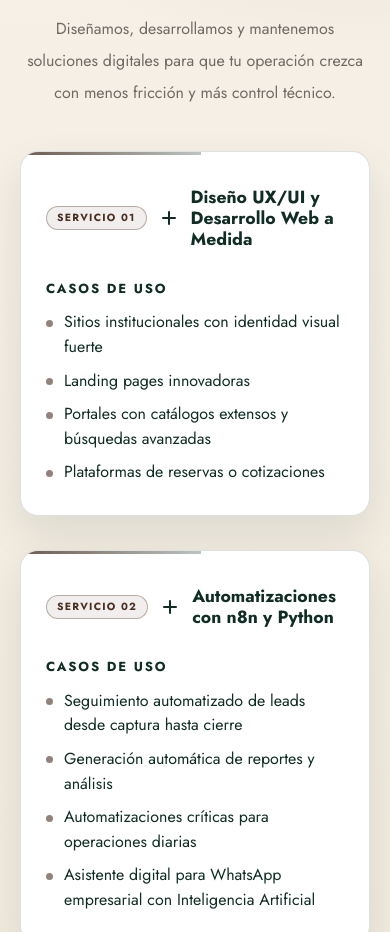
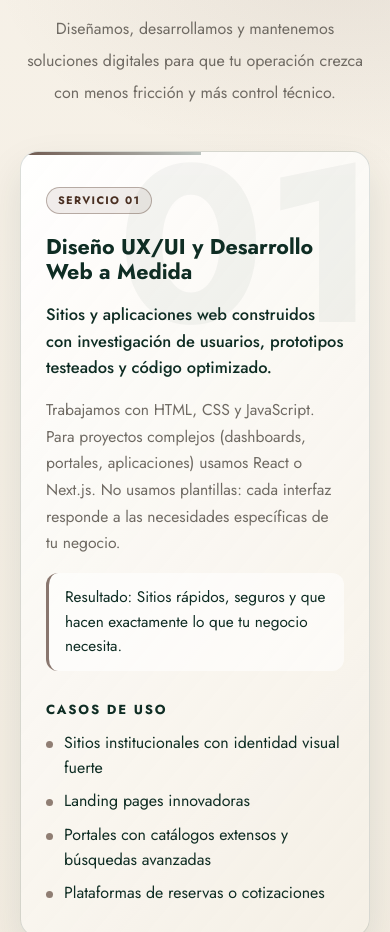
Before and after one commit to inkinvissible/ejez-web, a website: page index.html in a window 390 px wide. Shown: the part 2620-3552 px from the top of the page. Drawn offline with Linux system fonts and the light colour scheme; files whose address does not match are found by name.

Commit message:
commit porque codespaces me da error

```diff
--- a/js/script.js
+++ b/js/script.js
@@ -407,29 +407,6 @@
   });
 
 
-  // Service Accordion for Mobile
-  const serviceCards = document.querySelectorAll('.service-card');
-
-  serviceCards.forEach(card => {
-    const header = card.querySelector('.service-card-top');
-    if (header) {
-      header.addEventListener('click', () => {
-        // Only activate on mobile/tablet where the layout changes
-        if (window.innerWidth > 860) return;
-
-        const isActive = card.classList.contains('active');
-
-        // Close all others to mimic accordion behavior
-        serviceCards.forEach(c => c.classList.remove('active'));
-
-        // If it wasn't active, open it. If it was active, it stays closed (toggled off above)
-        if (!isActive) {
-          card.classList.add('active');
-        }
-      });
-    }
-  });
-
   // Timeline Scroll Animation
   const timelineContainer = document.querySelector('.timeline-container');
   const timelineItems = document.querySelectorAll('.timeline-item');
@@ -437,6 +414,15 @@
 
   if (timelineContainer && timelineItems.length) {
     timelineContainer.classList.add('js-active');
+    const revealAllTimelineItems = () => {
+      timelineItems.forEach((item) => item.classList.add('visible'));
+      if (timelineProgress) {
+        timelineProgress.style.height = '100%';
+      }
+    };
+
+    if ("IntersectionObserver" in window) {
+      timelineContainer.classList.add('is-enhanced');
 
       // 1. Scroll Triggered (Reveal Items)
       const observerOptions = {
@@ -448,12 +434,9 @@
         entries.forEach(entry => {
           if (entry.isIntersecting) {
             entry.target.classList.add('visible');
-        } else {
-          // If element is leaving towards the bottom (top > 0), it means we scrolled UP past it.
-          // Remove the class to allow re-animation when scrolling back down.
-          if (entry.boundingClientRect.top > 0) {
+          } else if (entry.boundingClientRect.top > 0) {
+            // If element leaves while scrolling up, reset animation for next pass.
             entry.target.classList.remove('visible');
-          }
           }
         });
       }, observerOptions);
@@ -461,6 +444,17 @@
       timelineItems.forEach(item => {
         timelineObserver.observe(item);
       });
+
+      // Fail-safe: if browser observer quirks prevent reveals, keep timeline readable.
+      window.setTimeout(() => {
+        if (!timelineContainer.querySelector('.timeline-item.visible')) {
+          timelineContainer.classList.remove('is-enhanced');
+          revealAllTimelineItems();
+        }
+      }, 1400);
+    } else {
+      revealAllTimelineItems();
+    }
 
     // 2. Scroll Linked (Progress Line)
     let timelineTicking = false;
@@ -475,6 +469,10 @@
 
       const viewportCenter = windowHeight / 2;
       const distFromTop = viewportCenter - rect.top;
+      if (rect.height <= 0) {
+        timelineTicking = false;
+        return;
+      }
       let percentage = (distFromTop / rect.height) * 100;
 
       // Clamp between 0 and 100
--- a/style.css
+++ b/style.css
@@ -1227,7 +1227,7 @@ nav#navbar {
     border-radius: 999px;
     border: 1px solid rgba(74, 47, 34, 0.35);
     background: rgba(74, 47, 34, 0.08);
-    display: none;
+    display: inline-block;
 }
 #services .service-card-title {
     order: 1;
@@ -1306,10 +1306,6 @@ nav#navbar {
   }
 }
 
-.service-toggle-icon {
-    display: none;
-}
-
 @media only screen and (max-width: 1040px) {
   #services {
       padding: 120px 0;
@@ -1321,110 +1317,36 @@ nav#navbar {
 }
 
 @media only screen and (max-width: 860px) {
-  #services .service-stack {
-      gap: 15px; /* Tighter gap for accordion */
+  #services .services-stack {
+      gap: 20px;
+  }
+  #services .service-card {
+      padding: 30px 26px 28px;
+      border-radius: 18px;
   }
   #services .service-card-top {
-      flex-direction: row;
-      align-items: center;
-      justify-content: space-between;
-      gap: 15px;
-      cursor: pointer;
-      width: 100%;
-      position: relative;
-      z-index: 5;
+      flex-direction: column;
+      align-items: flex-start;
+      gap: 10px;
   }
   #services .service-card-number {
       order: 0;
       margin-left: 0;
       display: inline-block;
-      font-size: 0.65rem;
-      padding: 5px 10px;
+      font-size: 0.68rem;
+      padding: 6px 11px;
   }
   #services .service-card-title {
-      font-size: 1.1rem;
-      flex: 1;
+      font-size: clamp(1.34rem, 5.4vw, 1.68rem);
       margin: 0;
-      max-width: none;
+      max-width: 100%;
       text-align: left;
   }
-
-  /* Accordion Toggle Icon */
-  .service-toggle-icon {
-      display: block;
-      width: 14px;
-      height: 14px;
-      position: relative;
-      flex-shrink: 0;
-  }
-  .service-toggle-icon::before,
-  .service-toggle-icon::after {
-      content: "";
-      position: absolute;
-      background-color: var(--color-primary);
-      transition: transform 0.3s ease;
-      border-radius: 2px;
-  }
-  .service-toggle-icon::before {
-      top: 50%;
-      left: 0;
-      width: 100%;
-      height: 2px;
-      margin-top: -1px;
-  }
-  .service-toggle-icon::after {
-      top: 0;
-      left: 50%;
-      width: 2px;
-      height: 100%;
-      margin-left: -1px;
-  }
-  #services .service-card.active .service-toggle-icon::after {
-      transform: rotate(90deg); /* Makes it a minus */
-  }
-
-  /* Card Styles */
-  #services .service-card {
-      padding: 20px 25px;
-      border-radius: 12px;
-      background: #fff;
-      transition: all 0.3s ease;
-      min-height: auto; /* Allow collapsing */
-  }
-  #services .service-card.active {
-      padding: 30px 25px 35px;
-      background: linear-gradient(130deg, rgba(255, 255, 255, 0.95), rgba(245, 240, 230, 0.8));
-      border-color: rgba(15, 45, 36, 0.24);
-      box-shadow: 0 12px 30px rgba(15, 45, 36, 0.12);
-  }
-
-  /* Watermark adjustments */
-  .service-watermark {
-      font-size: 6rem;
-      top: 10px;
-      right: 10px;
-      opacity: 0.03;
-      display: none; /* Hide on collapsed */
-  }
-  #services .service-card.active .service-watermark {
-      display: block;
-  }
-
-  /* Content Visibility */
   #services .service-card-body {
-      display: none;
-      margin-top: 20px;
-      padding-top: 20px;
-      border-top: 1px solid rgba(15, 45, 36, 0.08);
+      margin-top: 18px;
       max-width: 100%;
       gap: 16px;
   }
-  #services .service-card.active .service-card-body {
-      display: flex;
-      animation: fadeIn 0.4s ease;
-  }
-
-  /* Additional Mobile Adjustments */
   #services .service-case-title {
       margin-top: 28px;
   }
@@ -1432,11 +1354,6 @@ nav#navbar {
       grid-template-columns: 1fr;
       gap: 9px;
   }
-}
-
-@keyframes fadeIn {
-    from { opacity: 0; transform: translateY(10px); }
-    to { opacity: 1; transform: translateY(0); }
 }
 
 @media only screen and (max-width: 620px) {
@@ -1676,7 +1593,7 @@ nav#navbar {
 }
 
 /* Progressive Enhancement: Only hide if JS is active */
-.timeline-container.js-active .timeline-content {
+.timeline-container.js-active.is-enhanced .timeline-content {
     opacity: 0;
     transform: translateY(30px);
 }
@@ -1692,7 +1609,7 @@ nav#navbar {
 }
 
 /* Active State (Scroll Triggered) */
-.timeline-container.js-active .timeline-item.visible .timeline-content {
+.timeline-container.js-active.is-enhanced .timeline-item.visible .timeline-content {
     opacity: 1;
     transform: translateY(0);
 }
```
Lines whose indentation alone changed are shown as unchanged.
